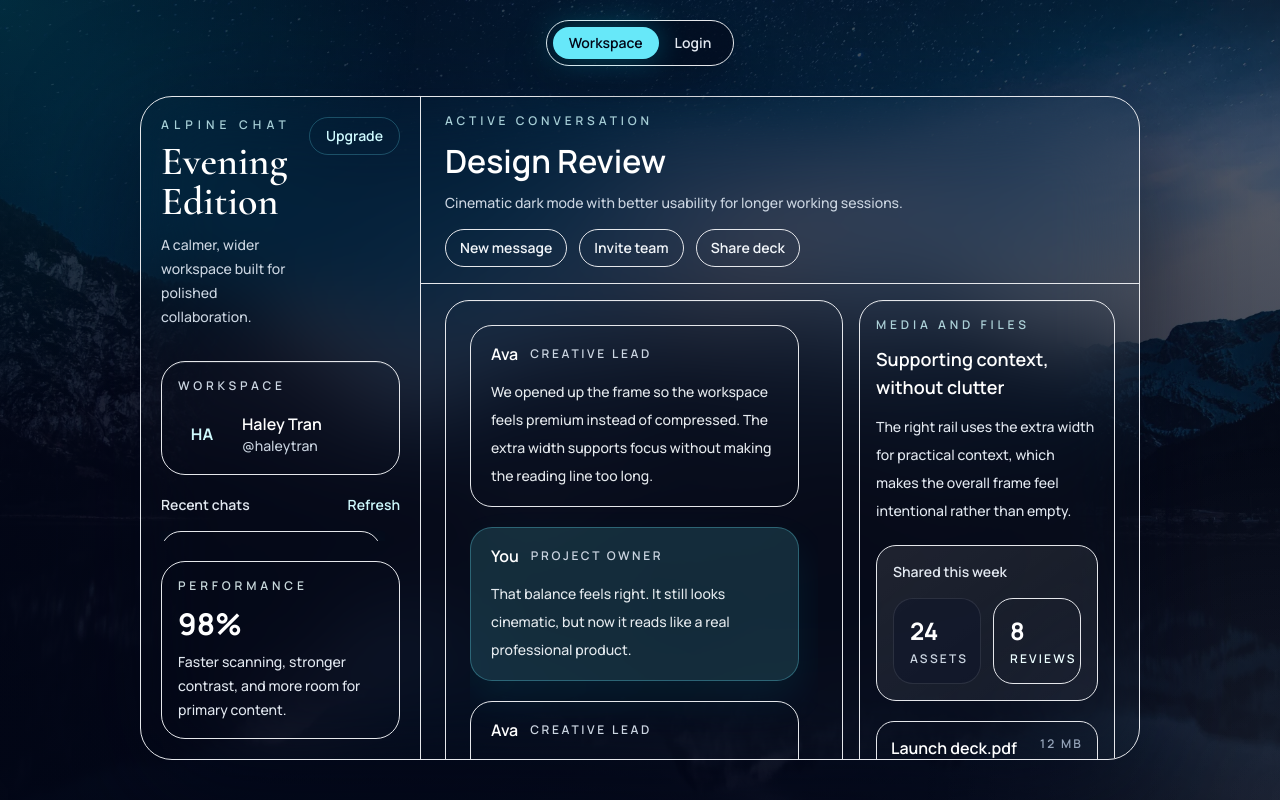
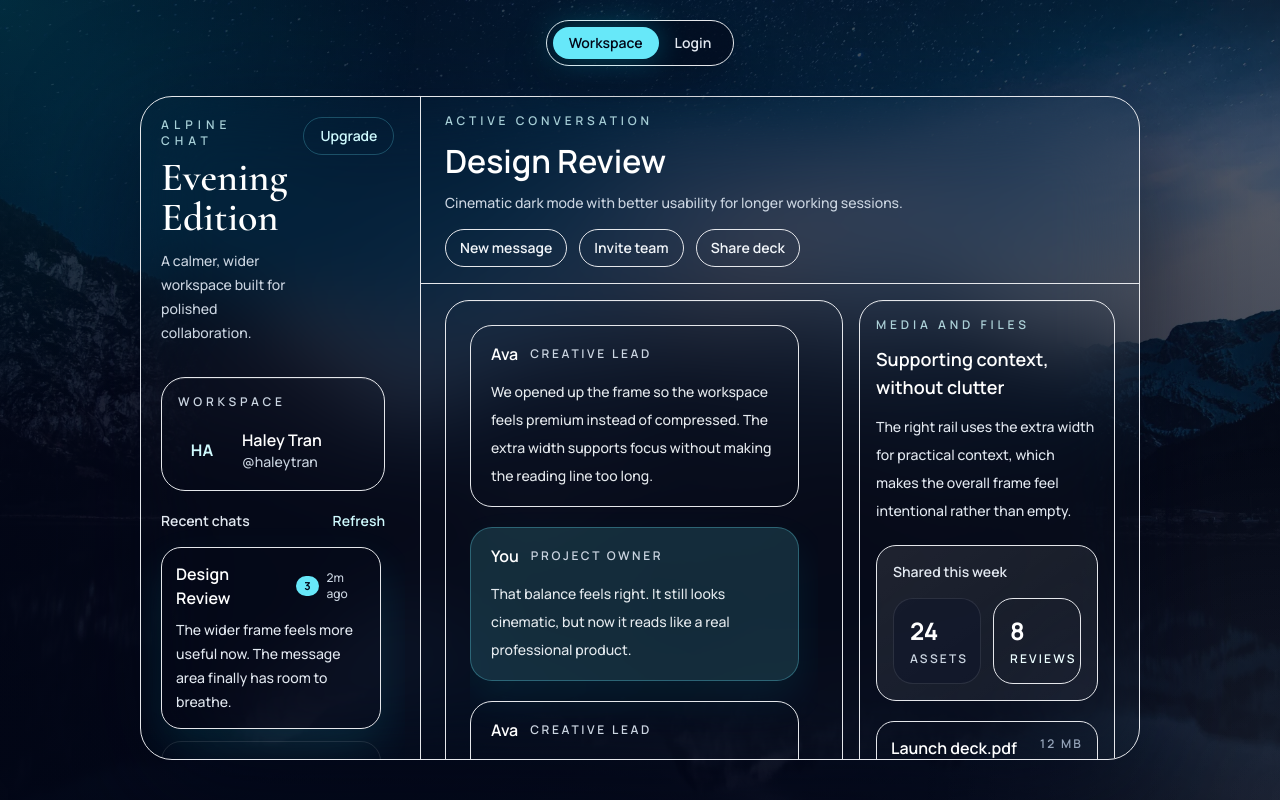
Before and after one commit to HaleyyT/FrensChatApp, a React (Vite) app in the folder frontend/: page / in a window 1280 px wide. Both pictures are taken after a click on the button "Workspace". Built offline with nearby package versions, Linux system fonts and the light colour scheme; no server answers.

Commit message:
Make chat panels scroll reliably

```diff
--- a/frontend/src/pages/home/home.jsx
+++ b/frontend/src/pages/home/home.jsx
@@ -374,7 +374,7 @@ function Home({ currentUser, onLogout, onSessionChange }) {
   return (
     <div className="min-h-screen w-full px-4 pb-6 pt-24 text-slate-100 sm:px-6 sm:pb-8 lg:px-8 lg:pb-10">
       <div className="mx-auto flex h-[calc(100vh-8.5rem)] min-h-[640px] max-w-[1000px] overflow-hidden rounded-[32px] border border-white/14 bg-slate-950/48 shadow-[0_36px_120px_rgba(2,6,23,0.58)] backdrop-blur-2xl">
-        <aside className="hidden min-h-0 w-[280px] flex-col border-r border-white/12 bg-slate-950/64 p-5 xl:flex">
+        <aside className="hidden min-h-0 w-[280px] flex-col overflow-y-auto overscroll-contain border-r border-white/12 bg-slate-950/64 p-5 [scrollbar-gutter:stable] xl:flex">
           <div className="mb-8 flex shrink-0 items-start justify-between gap-4">
             <div>
               <p className="text-xs font-semibold uppercase tracking-[0.42em] text-cyan-100/80">
@@ -429,7 +429,7 @@ function Home({ currentUser, onLogout, onSessionChange }) {
             </button>
           </div>
 
-          <div className="min-h-0 flex-1 space-y-3 overflow-y-auto pr-1 [scrollbar-gutter:stable]">
+          <div className="shrink-0 space-y-3 pr-1">
             {isLoadingUsers && !isPreviewMode ? (
               <div className="rounded-[20px] border border-white/10 bg-white/6 p-4 text-sm font-medium text-slate-300">
                 Loading conversations...
@@ -540,7 +540,7 @@ function Home({ currentUser, onLogout, onSessionChange }) {
                 </span>
               </div>
 
-              <div className="min-h-0 flex-1 space-y-5 overflow-y-auto pr-1 [scrollbar-gutter:stable]">
+              <div className="min-h-0 flex-1 space-y-5 overflow-y-auto overscroll-contain pr-1 [scrollbar-gutter:stable]">
                 {isLoadingMessages && !isPreviewMode ? (
                   <div className="rounded-[22px] border border-white/12 bg-white/7 px-4 py-4 text-sm font-medium text-slate-300">
                     Loading messages...
@@ -581,7 +581,7 @@ function Home({ currentUser, onLogout, onSessionChange }) {
                 <div ref={messageEndRef} />
               </div>
 
-              <div className="mt-auto pt-7">
+              <div className="shrink-0 pt-7">
                 <div className="rounded-[24px] border border-white/12 bg-slate-950/78 p-3 shadow-[0_28px_60px_rgba(15,23,42,0.4)]">
                   <div className="flex flex-col gap-3 lg:flex-row lg:items-end">
                     <label className="flex-1">
```
